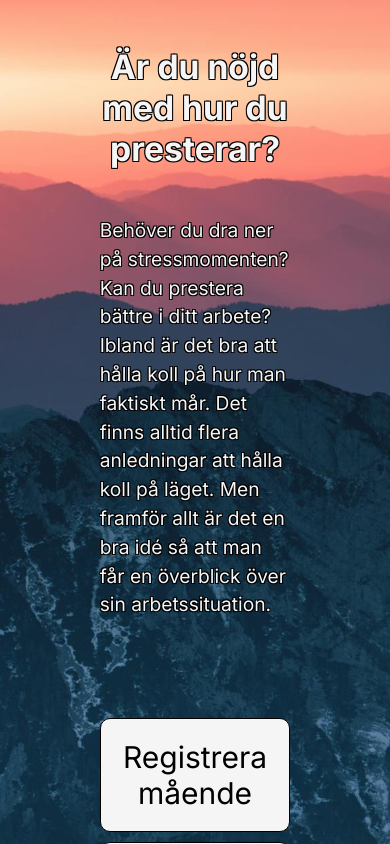
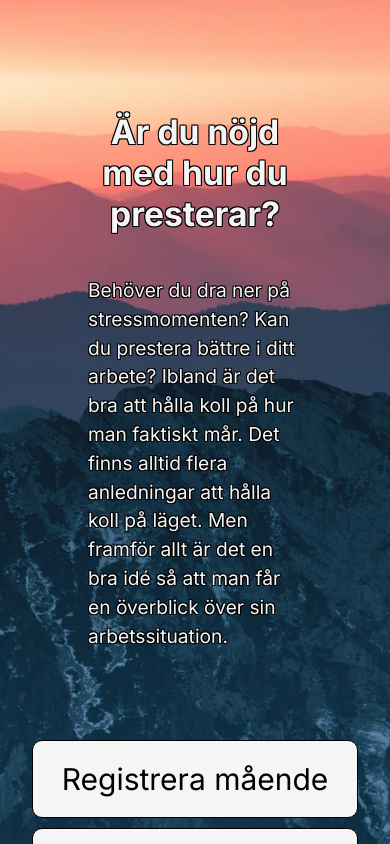
Before and after one commit to Joelljunggren/prodtrackerfrontend, a Next.js app: page / in a window 390 px wide. Shown: the top 844 px of the page. Built offline with nearby package versions, Linux system fonts and the light colour scheme.

Commit message:
Changes to the main content flow.

```diff
--- a/src/app/components/MainMenu.tsx
+++ b/src/app/components/MainMenu.tsx
@@ -6,6 +6,7 @@ export default function MainMenu() {
       <Link className="MenuLink" href="/register">Registrera mående</Link>
       <Link className="MenuLink" href="/showall">Tidigare entries</Link>
       <Link className="MenuLink" href="/editprevious">Redigera entries</Link>
+      <h3>Här kan du fylla i ditt nuvarande mående och få en överblick över hur det har sett ut tidigare!</h3>
     </div>
     </>
 }
--- a/src/app/components/infodiv.tsx
+++ b/src/app/components/infodiv.tsx
@@ -4,13 +4,13 @@ export default function InfoDiv() {
       <h1>
         Är du nöjd med hur du presterar?
       </h1>
-      <p>
-      Behöver du dra ner på stressmomenten?
-      Kan du prestera bättre i ditt arbete?
-      Ibland är det bra att hålla koll på hur man faktiskt mår.
-      Det finns alltid flera anledningar att hålla koll på läget.
-      Men framför allt är det en bra idé så att man får en överblick över sin arbetssituation.
-      </p>
+      <div className="infoDivtext">
+        Behöver du dra ner på stressmomenten?
+        Kan du prestera bättre i ditt arbete?
+        Ibland är det bra att hålla koll på hur man faktiskt mår.
+        Det finns alltid flera anledningar att hålla koll på läget.
+        Men framför allt är det en bra idé så att man får en överblick över sin arbetssituation.
+      </div>
     </div>
     </>
 }
--- a/src/app/globals.css
+++ b/src/app/globals.css
@@ -4,22 +4,20 @@ body {
   background-position: center;
   background-attachment: fixed;
   background-color: rgb(48, 51, 54);
-  /* min-height: 90vh; Set a minimum height to ensure content fits within the viewport */
-  margin-left: 20%;
-  margin-right: 20%;
-  display: flex;
-  justify-content: center;
-  align-items: center;
   color: whitesmoke;
-  overflow-y: auto;
 }
 
 .MainMenu {
-  margin-top: 40px;
   display: flex;
+  align-items: center;
   flex-direction: column;
   padding: 10px;
   color: whitesmoke;
+}
+
+.MainMenu h3 {
+  text-align: center;
+  margin-bottom: 30px;
 }
 
 .MenuLink {
@@ -34,6 +32,7 @@ body {
   border: solid 1px black;
   background-color: whitesmoke;
   border-radius: 10px;
+  width: 800px;
 }
 
 .MenuLink:hover {
@@ -44,26 +43,26 @@ body {
 .infoDiv {
   display: flex;
   flex-direction: column;
-  padding: 10px;
-  max-width: 50%;
+  align-items: center;
+  padding: 80px;
   text-shadow:
   -1px -1px 0 #000,
   1px -1px 0 #000,
   -1px 1px 0 #000,
   1px 1px 0 #000;
-
 }
 
-.infoDiv p {
+.infoDivtext {
   font-size: 1.2rem;
   line-height: 1.5;
   text-shadow: inherit;
+  width: 50%;
 }
 
 .infoDiv h1 {
-  padding-bottom: 0px;
+  text-align: center;
+  padding-bottom: 20px;
   font-size: 2.1rem;
-  text-align: center;
 }
 
 .formDiv {
@@ -142,11 +141,11 @@ body {
 
 .split {
   display: flex;
-  max-width: 90%;
   justify-content: space-between;
 }
 
 .entrySection {
+  align-items: center;
   margin-top: 100px;
   display: flex;
   flex-direction: column;
@@ -237,19 +236,15 @@ body {
 
 @media (max-width: 1200px) {
   .split {
-    flex-direction: column; /* Stack the divs vertically */
+    flex-direction: column;
   }
-  .infoDiv {
-    max-width: 100%;
-    padding-bottom: 30px;
-  }
-  body {
-    height: 100%;
+  .infoDivtext {
+    width: auto;
   }
 }
 
-@media (max-width: 800px) {
-  .entryContainer {
-    width: 350px;
+@media (max-width:900px) {
+  .MenuLink {
+    width: 80%;
   }
 }
--- a/src/app/page.tsx
+++ b/src/app/page.tsx
@@ -3,9 +3,9 @@ import MainMenu from "./components/MainMenu"
 
 export default function Home() {
   return <>
-    <section className="split">
-      <InfoDiv/>
+  <main>
+    <InfoDiv/>
       <MainMenu/>
-    </section>
+  </main>
   </>
 }
--- a/src/app/showall/page.tsx
+++ b/src/app/showall/page.tsx
@@ -24,12 +24,12 @@ const Page: React.FC = () => {
     return (
     <>
     <Navbar/>
-    <section className='entrySection'>
+    <div className='entrySection'>
         <h1>Tidigare inlägg</h1>
     <ul className='entryList'>
         <EntryItem/>
     </ul>
-    </section>
+    </div>
     </>
     );
 }
```
